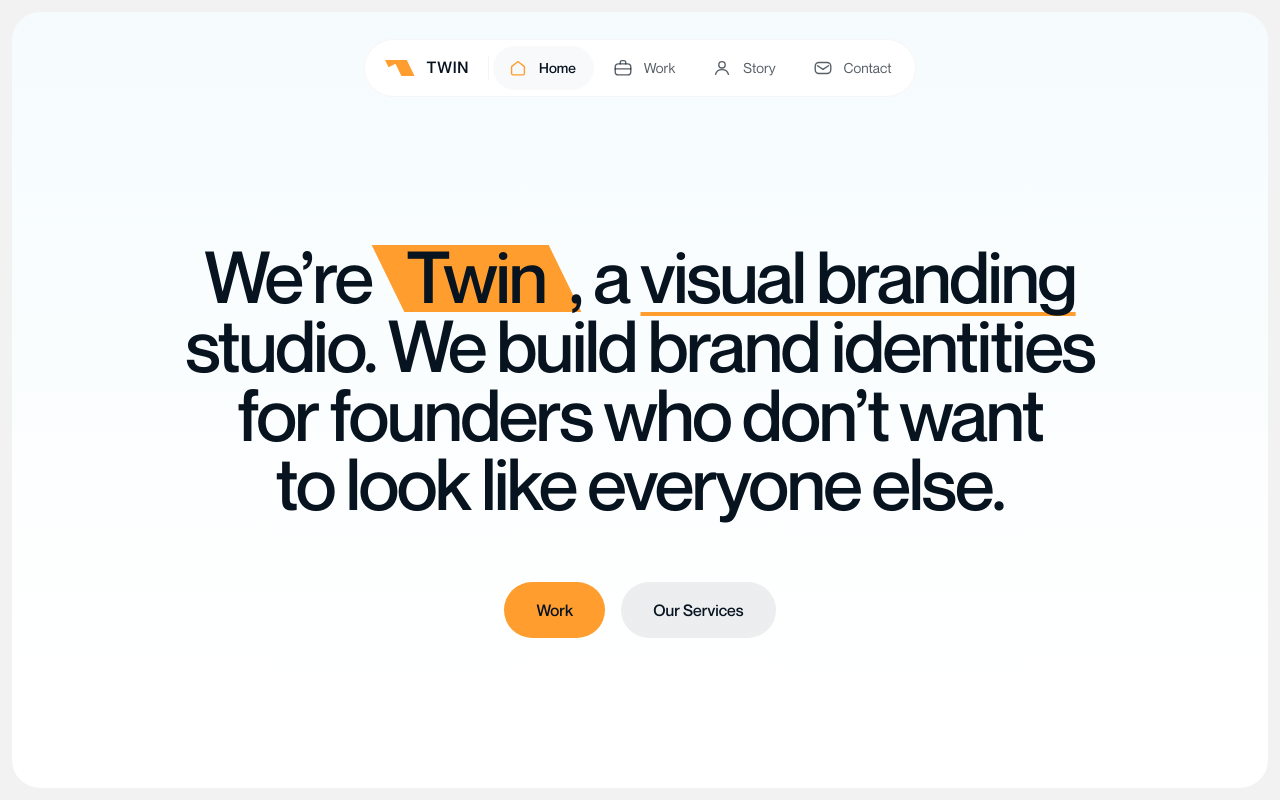
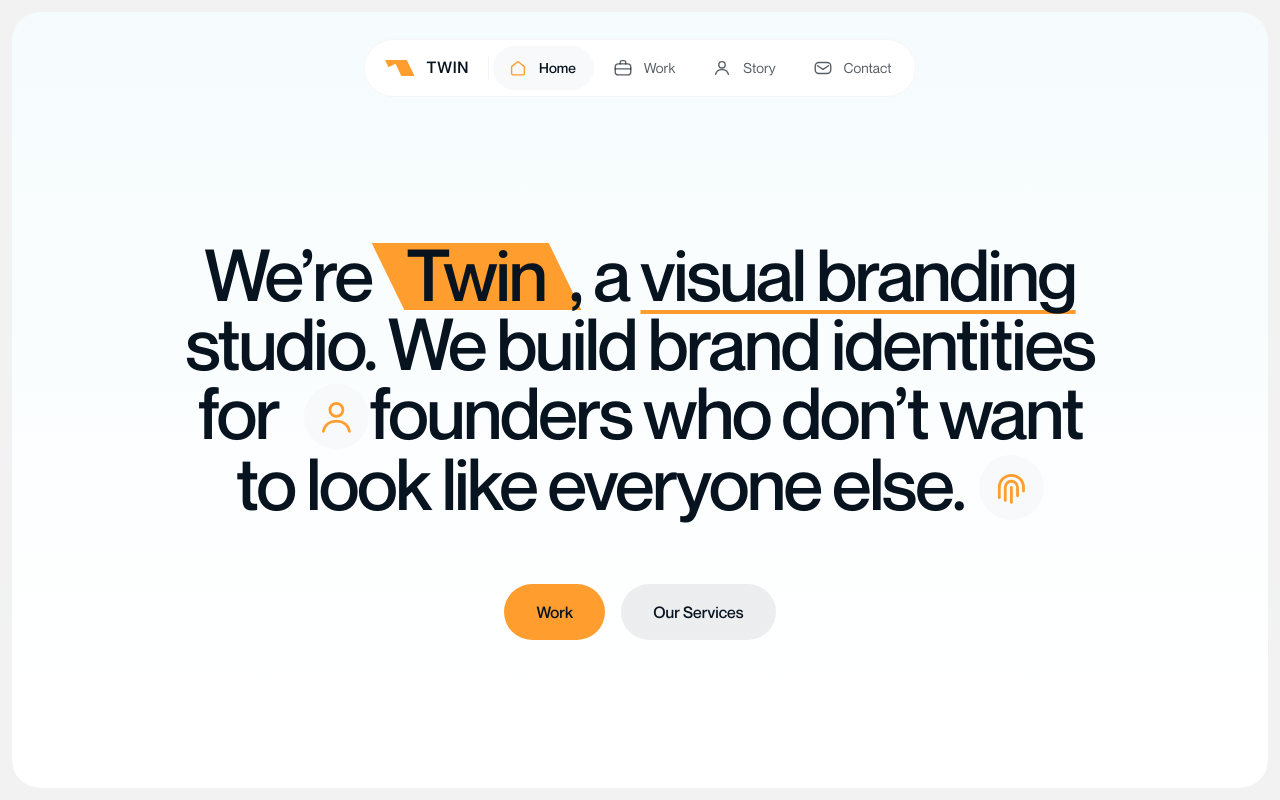
Before and after one commit to matthewostaco7/-twin-website, a Next.js app: page / in a window 1280 px wide. Built offline with nearby package versions, Linux system fonts and the light colour scheme.

Commit message:
Home hero: bring back the founder and fingerprint icons
Co-Authored-By: Claude Sonnet 5.5 <noreply@anthropic.com>
Claude-Session: https://claude.ai/code/session_01UqTkKkfJ5xTqC9vSdU1Zph

```diff
--- a/app/globals.css
+++ b/app/globals.css
@@ -135,6 +135,9 @@ p{text-wrap:pretty}
 .hero .hl{position:relative;display:inline-block;padding:0 .26em;margin:0 .06em;background:none;color:inherit}
 .hero .hl::before{content:"";position:absolute;inset:.04em 0 -.01em;z-index:-1;background:var(--signal);transform:skewX(26deg)}
 .hero .ul{text-decoration:underline;text-decoration-thickness:.05em;text-underline-offset:.12em;text-decoration-skip-ink:none;text-decoration-color:var(--signal)}
+.hero .nw{white-space:nowrap}
+.hero .ic.inl{box-sizing:border-box;width:.9em;height:.9em;padding:.14em;border-radius:50%;background:var(--air-2);stroke:var(--signal);vertical-align:-.14em;margin:0 .14em 0 0}
+.hero .nw>.ic.inl:last-child{margin:0 0 0 .2em}
 .hero-cta{display:flex;flex-wrap:wrap;justify-content:center;gap:var(--s2)}
 @media(max-width:900px){
   /* the hero's wash runs up behind the logo bar, so there is no band between them */
--- a/app/page.tsx
+++ b/app/page.tsx
@@ -1,5 +1,6 @@
 import Link from "next/link";
 import ServicesGrid from "@/components/ServicesGrid";
+import { IconFingerprint, IconFounder } from "@/components/icons";
 
 export default function HomePage() {
   return (
@@ -7,7 +8,8 @@ export default function HomePage() {
       <header className="hero" id="top">
         <h1>
           We&rsquo;re <mark className="hl">Twin</mark>, a <span className="ul">visual branding</span> studio. We build brand identities
-          for founders who don&rsquo;t want to look like everyone else.
+          for <span className="nw"><IconFounder />founders</span> who don&rsquo;t want to look like everyone{" "}
+          <span className="nw">else.<IconFingerprint /></span>
         </h1>
         <div className="hero-cta">
           <Link className="btn" href="/work">Work</Link>
--- a/components/icons.tsx
+++ b/components/icons.tsx
@@ -14,6 +14,14 @@ const Ic = ({ children, ...p }: P) => (
   <svg className="ic" viewBox="0 0 24 24" aria-hidden="true" {...p}>{children}</svg>
 );
 
+// Hero inline icons
+export const IconFounder = () => (
+  <svg className="ic inl" viewBox="0 0 24 24" aria-hidden="true"><circle cx="12" cy="8.5" r="3.5" /><path d="M5 20c.8-3.6 3.6-5.5 7-5.5s6.2 1.9 7 5.5" /></svg>
+);
+export const IconFingerprint = () => (
+  <svg className="ic inl" viewBox="0 0 24 24" aria-hidden="true"><path d="M5.5 17.5V12a6.5 6.5 0 0 1 13 0v2" /><path d="M8.7 19v-7a3.3 3.3 0 0 1 6.6 0v4.5" /><path d="M12 12v8" /></svg>
+);
+
 // Navigation
 export const IconHome = () => <Ic><path d="M5 10.5 12 5l7 5.5V18a1.5 1.5 0 0 1-1.5 1.5h-11A1.5 1.5 0 0 1 5 18z" /></Ic>;
 export const IconWork = () => <Ic><rect x="3.5" y="7.5" width="17" height="12" rx="3.5" /><path d="M9 7.5V6a2 2 0 0 1 2-2h2a2 2 0 0 1 2 2v1.5M3.5 13h17" /></Ic>;
```
